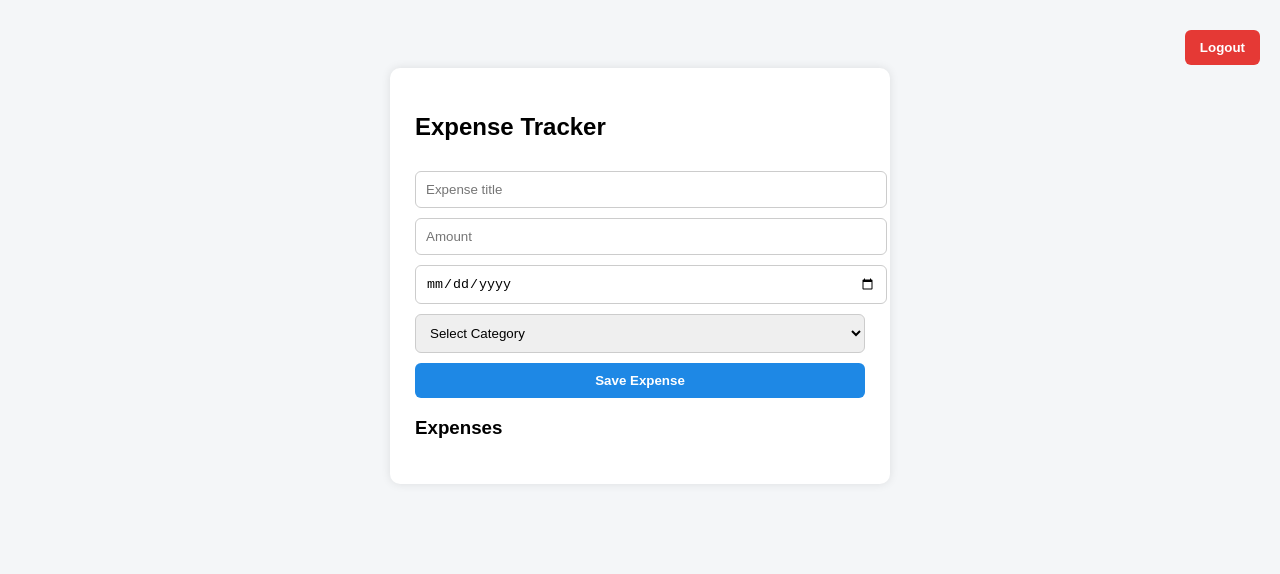
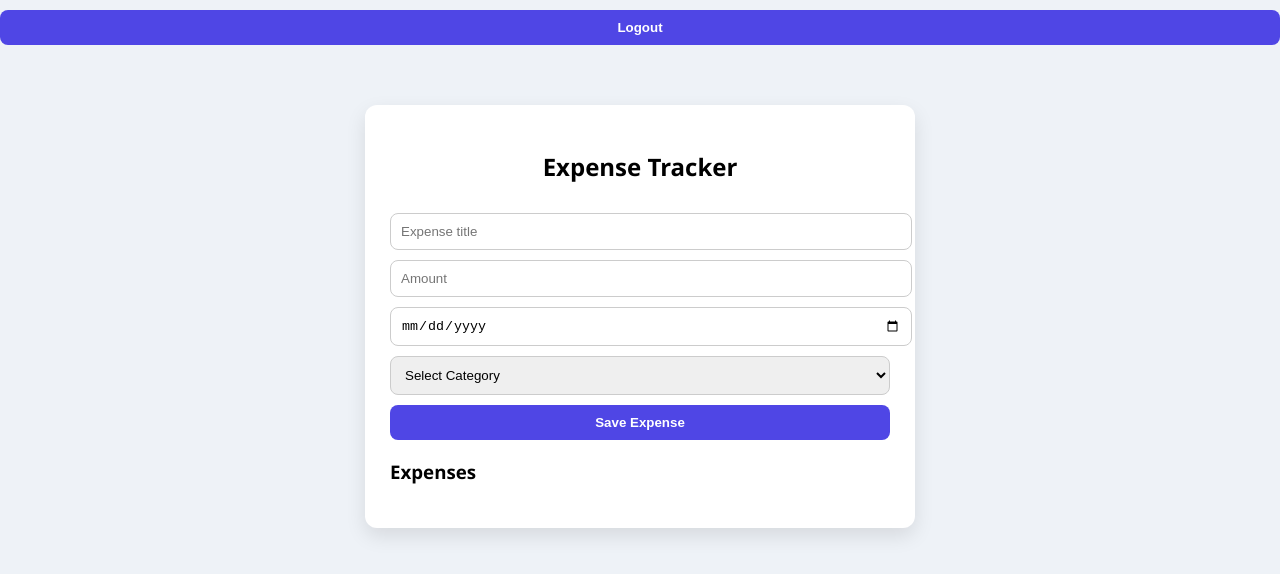
Before and after one commit to Likhitha1907/Expense-Tracker, a website: page views/index.html in a window 1280 px wide. Drawn offline with Linux system fonts and the light colour scheme; no server answers.

Commit message:
Improved expense UI text

```diff
--- a/views/index.html
+++ b/views/index.html
@@ -5,73 +5,80 @@
 
 <style>
 body{
-font-family: Arial;
-background:#f4f6f8;
-display:flex;
-justify-content:center;
-padding-top:60px;
-}
-
-.topbar{
-position:absolute;
-top:20px;
-right:20px;
-}
-
-.logout{
-background:#e53935;
-color:white;
-border:none;
-padding:10px 15px;
-border-radius:6px;
-cursor:pointer;
+  font-family: 'Segoe UI', sans-serif;
+background:#eef2f7;
+margin:0;
 }
 
 .container{
 background:white;
 padding:25px;
-border-radius:10px;
-width:450px;
-box-shadow:0 0 10px rgba(0,0,0,0.1);
+border-radius:12px;
+width:500px;
+margin:auto;
+margin-top:60px;
+box-shadow:0 8px 20px rgba(0,0,0,0.1);
+}
+
+h2{
+text-align:center;
+margin-bottom:20px;
 }
 
 input,select,button{
 width:100%;
 padding:10px;
 margin-top:10px;
-border-radius:6px;
+border-radius:8px;
 border:1px solid #ccc;
 }
 
 button{
-background:#1e88e5;
+background:#4f46e5;
 color:white;
+font-weight:bold;
 border:none;
 cursor:pointer;
-font-weight:bold;
 }
 
-ul{
-list-style:none;
-padding:0;
-margin-top:20px;
+button:hover{
+background:#4338ca;
 }
 
+/* Expense Cards */
 li{
-background:#f1f1f1;
-padding:10px;
-margin-top:8px;
-border-radius:6px;
+background:white;
+padding:15px;
+margin-top:12px;
+border-radius:10px;
+box-shadow:0 3px 8px rgba(0,0,0,0.1);
 display:flex;
 justify-content:space-between;
 align-items:center;
 }
 
+/* Category badge */
+.category{
+padding:4px 10px;
+border-radius:6px;
+font-size:12px;
+background:#e0e7ff;
+color:#3730a3;
+margin-left:10px;
+}
+
+/* Actions */
 .actions button{
-width:auto;
+background:#ef4444;
+margin-left:5px;
 padding:5px 10px;
-margin-left:5px;
+border-radius:6px;
 }
+
+.actions button:first-child{
+background:#22c55e;
+}
+
 </style>
 </head>
 
@@ -96,11 +103,20 @@ margin-left:5px;
 <input id="date" type="date" required>
 
 <select id="category" required>
-<option value="">Select Category</option>
-<option value="Food">Food</option>
-<option value="Travel">Travel</option>
-<option value="Shopping">Shopping</option>
-</select>
+  <option value="">Select Category</option>
+
+  <option value="Food">🍔 Food</option>
+  <option value="Travel">✈️ Travel</option>
+  <option value="Shopping">🛍️ Shopping</option>
+  <option value="Bills">💡 Bills</option>
+  <option value="Entertainment">🎬 Entertainment</option>
+  <option value="Health">🏥 Health</option>
+  <option value="Education">📚 Education</option>
+  <option value="Transport">🚗 Transport</option>
+  <option value="Groceries">🛒 Groceries</option>
+  <option value="Others">📦 Others</option>
+
+  </select>
 
 <button type="submit">Save Expense</button>
 
@@ -137,7 +153,11 @@ data.forEach(exp => {
 const li = document.createElement("li");
 
 const text = document.createElement("span");
-text.innerText = `${exp.title} - ₹${exp.amount} (${exp.category}) - ${exp.date}`;
+text.innerHTML = `
+<strong>${exp.title}</strong> - ₹${exp.amount}
+<span class="category">${exp.category}</span>
+<br><small>${exp.date}</small>
+`;
 
 const actions = document.createElement("div");
 actions.className = "actions";
```
